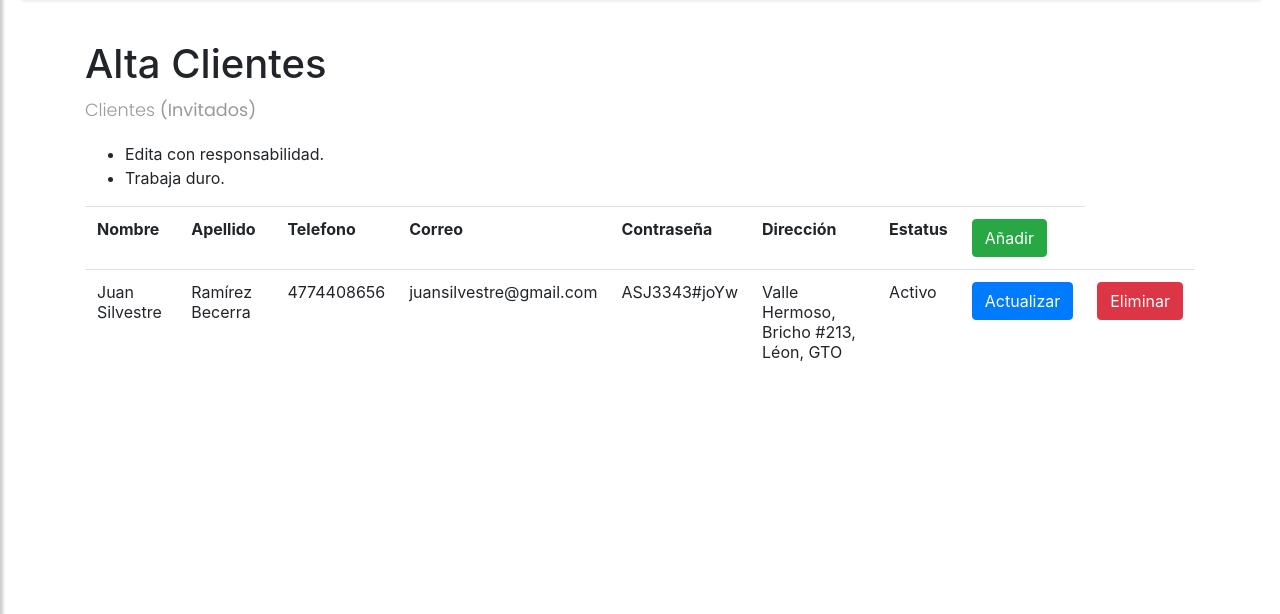
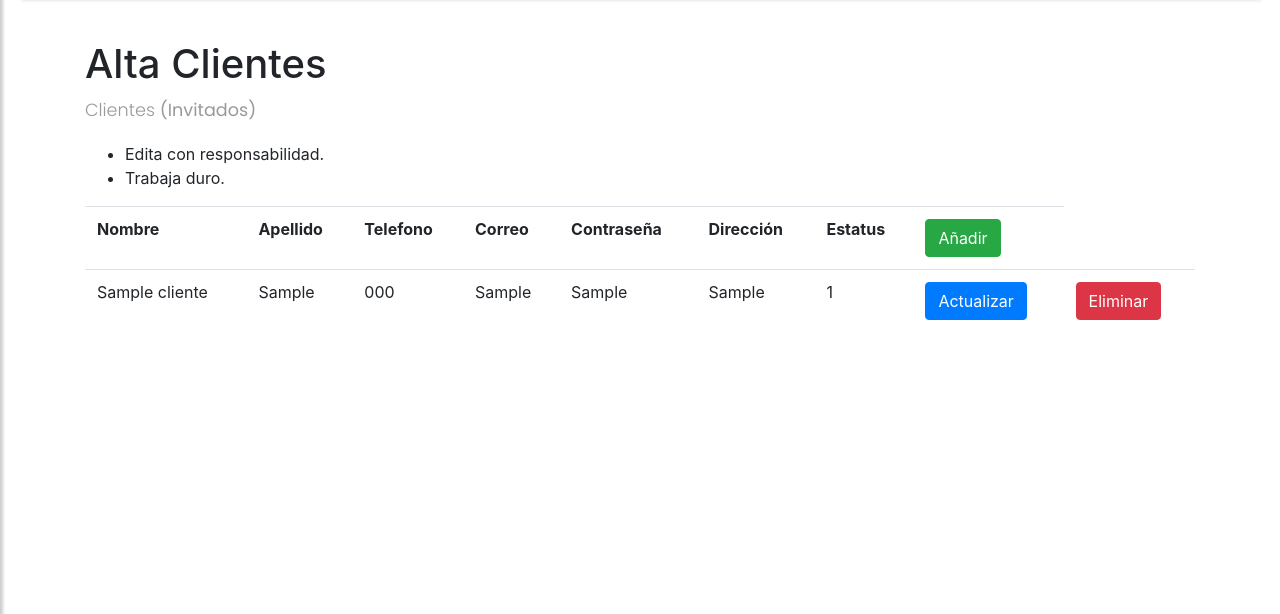
Before and after one commit to cristian250697/Gamers_Planet, a Java web app: page /crudClientes.jsp in a window 1280 px wide. Shown: the part 74-688 px from the top of the page. Run offline with Tomcat 11, a stand-in JSP engine, Linux system fonts and the light colour scheme; tables that the repository leaves empty hold one stand-in row (values such as "Sample post"); some libraries are stand-ins or nearby versions.

Commit message:
Se agregó funcionalidad a la tabla, se llena mediante la base de datos

```diff
--- a/web/crudClientes.jsp
+++ b/web/crudClientes.jsp
@@ -4,6 +4,10 @@
     Author     : trebo
 --%>
 
+<%@page import="controladores.ClienteDAO"%>
+<%@page import="entidades.Cliente"%>
+<%@page import="java.util.ArrayList"%>
+<%@page import="java.util.List"%>
 <%@page contentType="text/html" pageEncoding="UTF-8"%>
 <link rel="stylesheet" href="menuGamers.css">
 <link rel="stylesheet" href="table.css">
@@ -44,19 +48,26 @@
                             <th>Estatus</th>
                             <td><a href="clienteAdd.jsp"><button type="button" class="btn btn-success">Añadir</button></a></td>
                         </tr>
+                        <%
+                            List<Cliente> clientes = new ClienteDAO().getAllCliente();
+                            if(clientes != null){
+                                for (Cliente clien : clientes) {
+                        %>
                         <tr>
-                            <td>Juan Silvestre</td>
-                            <td>Ramírez Becerra</td>
-                            <td>4774408656</td>
-                            <td>juansilvestre@gmail.com</td>
-                            <td>ASJ3343#joYw</td>
-                            <td>Valle Hermoso, Bricho #213, Léon, GTO</td>
-                            <td>Activo</td>
+                            <td><%=clien.getNombre() %></td>
+                            <td><%=clien.getApellidos()%></td>
+                            <td><%=clien.getTelefono() %></td>
+                            <td><%=clien.getCorreo() %></td>
+                            <td><%=clien.getContrasenia() %></td>
+                            <td><%=clien.getDireccion() %></td>
+                            <td><%=clien.getStatusCliente() %></td>
                             <td><button type="button" class="btn btn-primary">Actualizar</button></td>
                             <td><button type="button" class="btn btn-danger">Eliminar</button></td>
-
-
                         </tr>
+                        <%
+                                }
+                            }
+                        %>
                     </table>
                 </div>
             </div>
```
